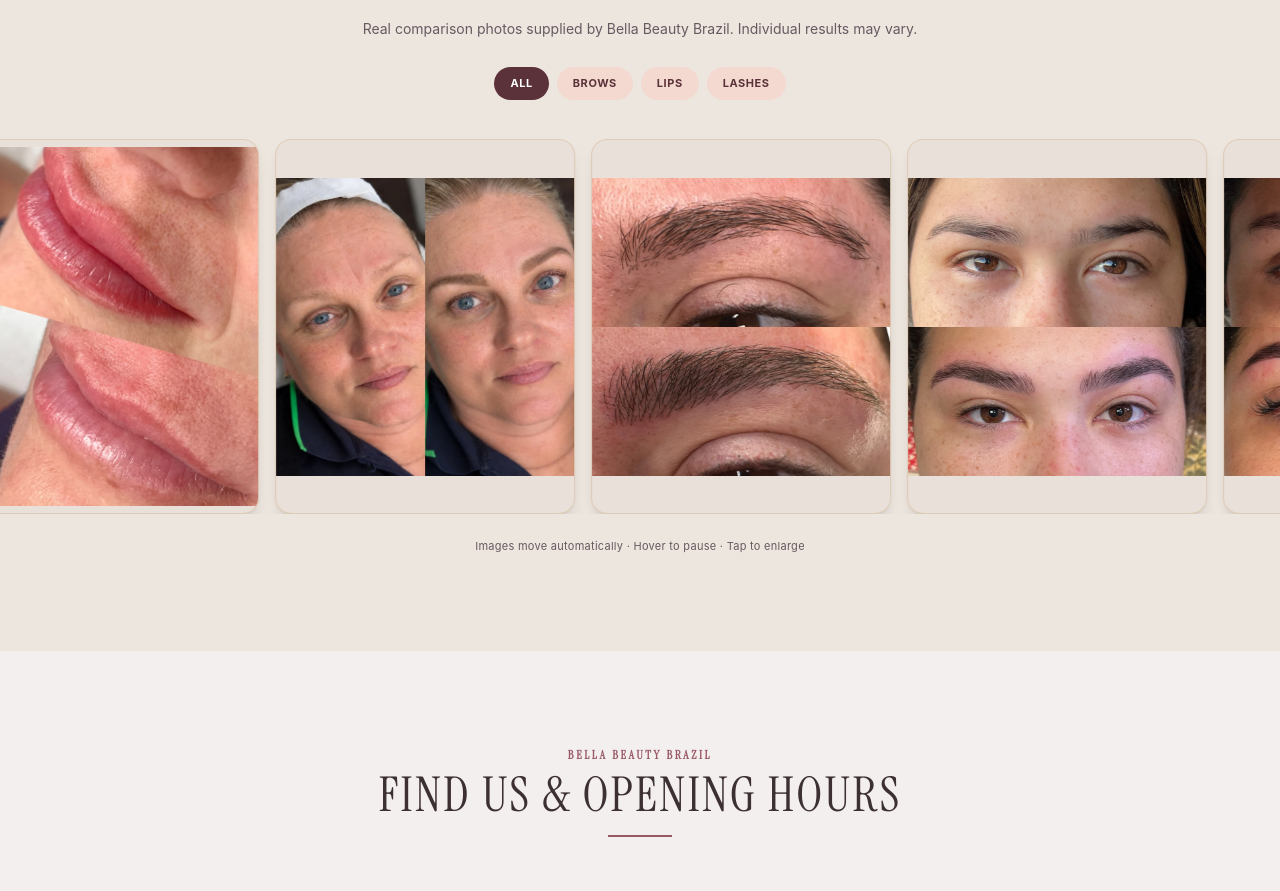
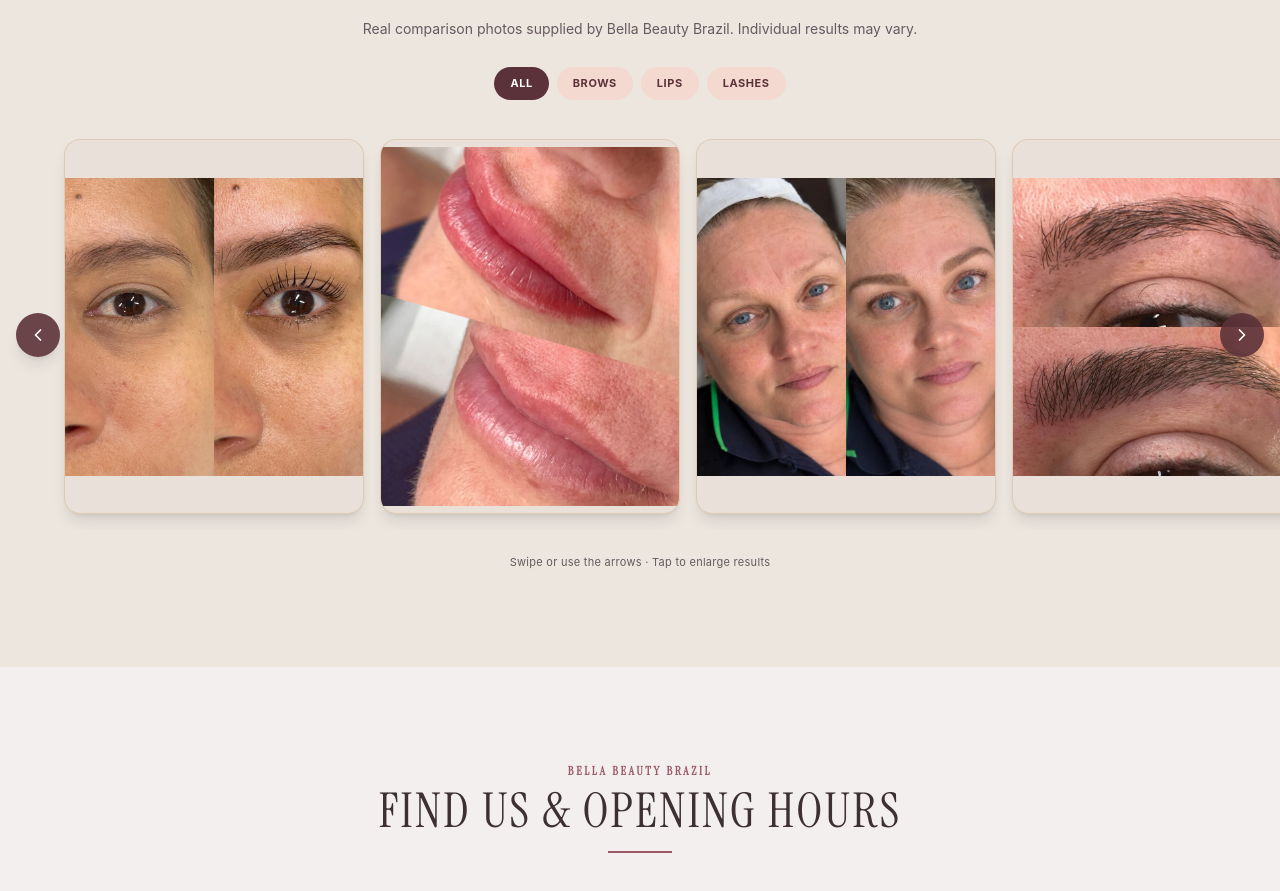
Before and after one commit to joorgeec3/Bella-Beauty-Brazil, a React (Vite) app: page / in a window 1280 px wide. Shown: the part 4980-5871 px from the top of the page. Built offline with nearby package versions, Linux system fonts and the light colour scheme; no server answers; grey boxes are pictures that could not be loaded.

Commit message:
Show before-and-after photos only once with swipe and arrow navigation

```diff
--- a/src/components/BeforeAfterSection.tsx
+++ b/src/components/BeforeAfterSection.tsx
@@ -1,4 +1,5 @@
-import React, { useMemo, useState } from 'react';
+import React, { useMemo, useRef, useState } from 'react';
+import { ChevronLeft, ChevronRight } from 'lucide-react';
 import { Language } from '../data/siteData';
 import { bellaBeforeAfter } from '../data/galleryData';
 import { GalleryLightbox } from './GalleryLightbox';
@@ -14,10 +15,12 @@ export const BeforeAfterSection: React.FC<{language:Language}> = ({ language })
   const [lightboxIndex,setLightboxIndex]=useState<number|null>(null);
   const copy=translations[language];
   const filtered=useMemo(()=>bellaBeforeAfter.filter(item=>filter==='All'||item.category===filter),[filter]);
-  // A loop needs enough unique images to fill the viewport without showing adjacent clones.
-  const looping = filtered.length >= 4;
-  const displayed = looping ? [...filtered, ...filtered] : filtered;
-  const seconds = Math.max(22, filtered.length * 6);
+  // Keep a single copy of each result photo and allow scrolling by touch or arrows.
+  const viewportRef = useRef<HTMLDivElement>(null);
+  const move = (direction: number) => viewportRef.current?.scrollBy({
+    left: direction * Math.max((viewportRef.current?.clientWidth || 280) * 0.7, 260),
+    behavior: 'smooth',
+  });
   return <section id="results" className="bg-site-soft text-[#3c3033] py-16 lg:py-24 overflow-hidden">
     <div className="max-w-7xl mx-auto px-4 sm:px-6 lg:px-8 text-center mb-10 reveal-on-scroll">
       <p className="font-raleway text-sm font-semibold tracking-widest text-[#9a5967] uppercase">{copy.eyebrow}</p>
@@ -27,13 +30,15 @@ export const BeforeAfterSection: React.FC<{language:Language}> = ({ language })
       <div className="flex flex-wrap justify-center gap-2 mt-7">{(['All','Brows','Lips','Lashes'] as Filter[]).map(cat=><button type="button" key={cat} onClick={()=>{setFilter(cat);setLightboxIndex(null);}} aria-pressed={filter===cat} className={`px-4 py-2 rounded-full text-[11px] font-bold uppercase tracking-wider cursor-pointer transition-colors ${filter===cat?'bg-[#5b3239] text-white':'bg-[#f3d9d0] text-[#5b3239] hover:bg-[#efb7c8]'}`}>{copy.filter[cat]}</button>)}</div>
     </div>
     <div className="scroll-motion-layer" data-scroll-motion>
-    <div className={`w-full overflow-hidden relative before-after-viewport reveal-scale ${!looping ? "max-w-[940px] mx-auto" : ""}`}>
-      <div key={filter} className={`before-after-track flex items-stretch gap-4 px-2 ${looping ? 'before-after-auto' : 'justify-center'}`} style={{ '--before-after-duration': `${seconds}s` } as React.CSSProperties}>
-        {displayed.map((item,index)=><button key={`${filter}-${item.id}-${index}`} type="button" aria-label={`${item.alt} — ${language==='en'?'view larger':language==='pt'?'ampliar':'ampliar'}`} onClick={()=>setLightboxIndex(index%filtered.length)} tabIndex={index>=filtered.length ? -1:0} aria-hidden={index>=filtered.length ? true:undefined} className="group shrink-0 w-[min(62vw,250px)] sm:w-[270px] lg:w-[300px] aspect-[4/5] rounded-2xl overflow-hidden shadow-lg border border-[#d8be9b]/60 cursor-pointer bg-[#eae0da] focus-visible:outline focus-visible:outline-4 focus-visible:outline-[#9a5967]"><img src={item.image} alt={index>=filtered.length?'':item.alt} loading="lazy" draggable={false} className="w-full h-full object-contain transition-transform duration-700 group-hover:scale-[1.025]" /></button>)}
+      <div className="relative w-full max-w-7xl mx-auto before-after-viewport reveal-scale">
+        <button type="button" aria-label={language === 'en' ? 'Previous results' : language === 'pt' ? 'Resultados anteriores' : 'Resultados anteriores'} onClick={() => move(-1)} className="absolute left-2 sm:left-4 top-1/2 -translate-y-1/2 z-10 rounded-full bg-[#5b3239]/90 text-white p-3 shadow-lg cursor-pointer hover:bg-[#7a4753] focus-visible:outline-2 focus-visible:outline-[#efb7c8]"><ChevronLeft className="w-5 h-5" /></button>
+        <div key={filter} ref={viewportRef} className="before-after-track flex items-stretch gap-4 px-12 sm:px-16 pb-4 overflow-x-auto scroll-smooth snap-x snap-mandatory" aria-label={language === 'en' ? 'Swipe through before-and-after results' : language === 'pt' ? 'Deslize para ver antes e depois' : 'Desliza para ver antes y después'} tabIndex={0}>
+          {filtered.map((item,index)=><button key={item.id} type="button" aria-label={`${item.alt} — ${language==='en'?'view larger':'ampliar'}`} onClick={()=>setLightboxIndex(index)} className="group shrink-0 snap-center w-[min(62vw,250px)] sm:w-[270px] lg:w-[300px] aspect-[4/5] rounded-2xl overflow-hidden shadow-lg border border-[#d8be9b]/60 cursor-pointer bg-[#eae0da] focus-visible:outline-4 focus-visible:outline-[#9a5967]"><img src={item.image} alt={item.alt} loading="lazy" draggable={false} className="w-full h-full object-contain transition-transform duration-700 group-hover:scale-[1.025]" /></button>)}
+        </div>
+        <button type="button" aria-label={language === 'en' ? 'Next results' : language === 'pt' ? 'Próximos resultados' : 'Siguientes resultados'} onClick={() => move(1)} className="absolute right-2 sm:right-4 top-1/2 -translate-y-1/2 z-10 rounded-full bg-[#5b3239]/90 text-white p-3 shadow-lg cursor-pointer hover:bg-[#7a4753] focus-visible:outline-2 focus-visible:outline-[#efb7c8]"><ChevronRight className="w-5 h-5" /></button>
       </div>
     </div>
-    </div>
-    <p className="text-center text-[11px] tracking-wide text-[#675960] mt-6">{language==='en'?(looping ? 'Images move automatically · Hover to pause · Tap to enlarge' : 'Tap to enlarge the treatment results'):language==='pt'?(looping ? 'Imagens passam automaticamente · Passe o mouse para pausar · Toque para ampliar' : 'Toque para ampliar os resultados'):(looping ? 'Imágenes en movimiento automático · Pase el cursor para pausar · Toque para ampliar' : 'Toque para ampliar los resultados')}</p>
+    <p className="text-center text-[11px] tracking-wide text-[#675960] mt-6">{language === 'en' ? 'Swipe or use the arrows · Tap to enlarge results' : language === 'pt' ? 'Deslize ou use as setas · Toque para ampliar' : 'Desliza o utiliza las flechas · Toca para ampliar'}</p>
     <GalleryLightbox images={filtered} index={lightboxIndex} onClose={()=>setLightboxIndex(null)} onIndexChange={setLightboxIndex} language={language}/>
   </section>;
 };
```
